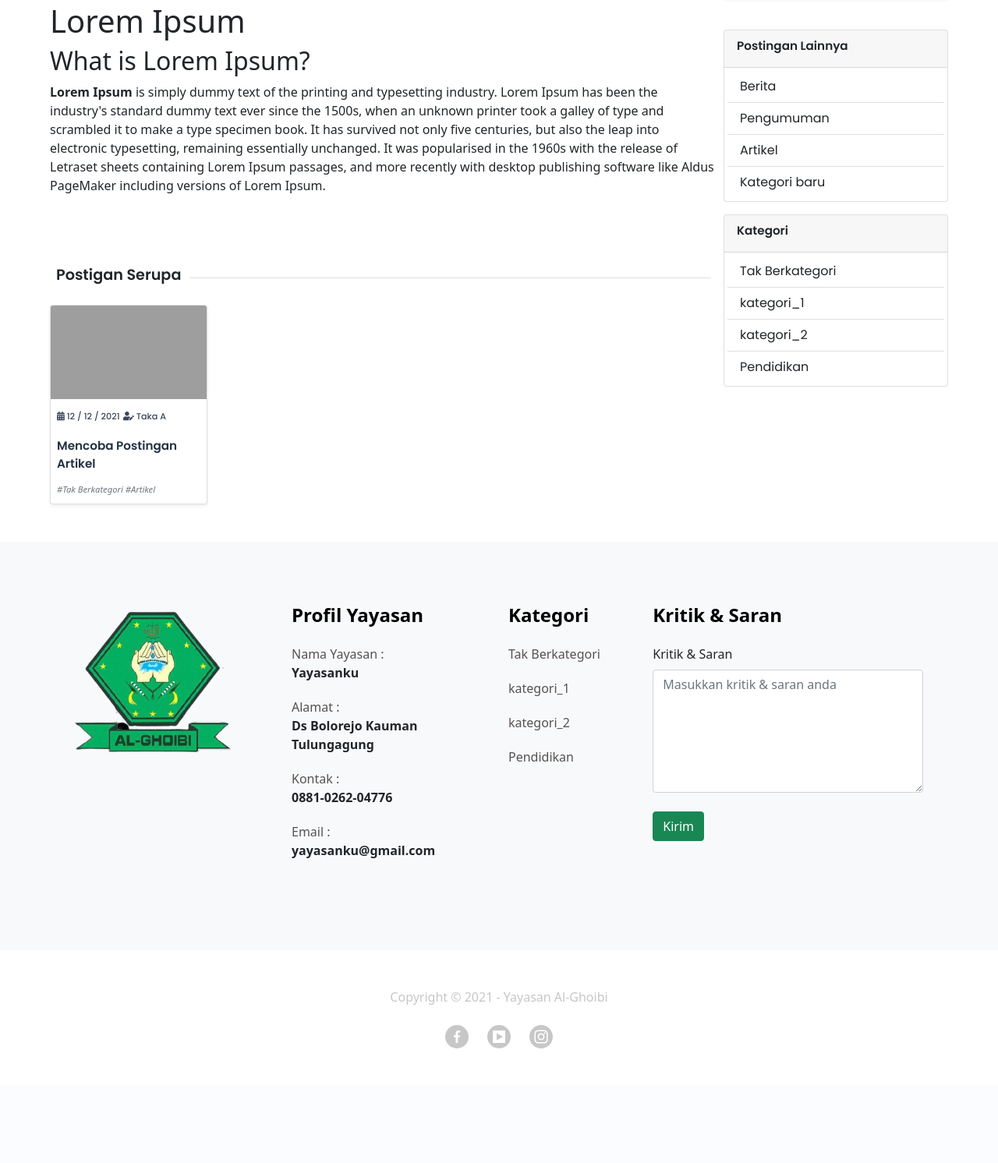
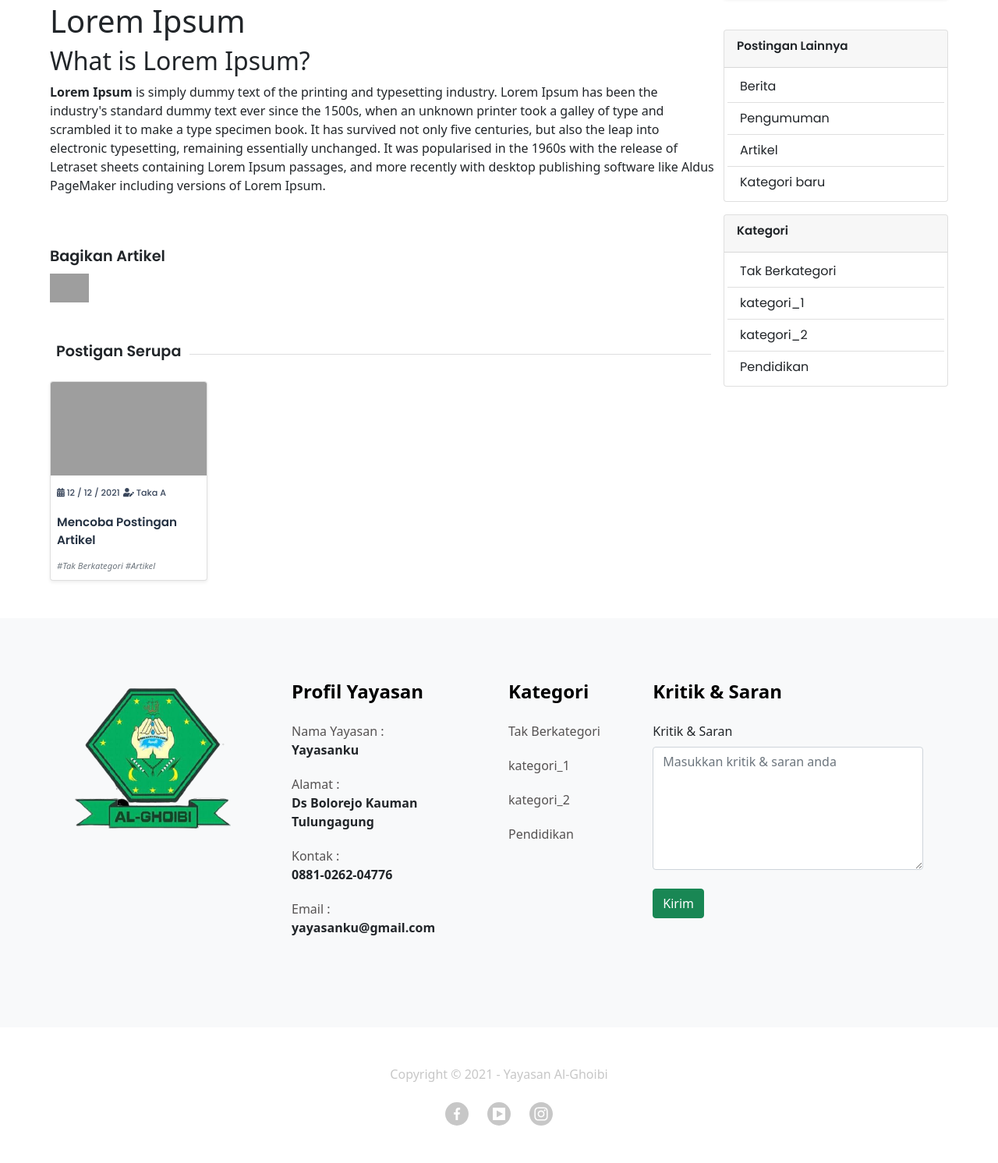
Before and after one commit to yayakyogi/profile-yayasan, a PHP site: page /detail.php?id=ae23683afa64e04f39252d0bf92363ad in a window 1280 px wide. Shown: the part 599-2091 px from the top of the page at 78% size. Before the commit the page ends 1944 px from the top, so only its background shows below. Run offline with PHP 8.4, Linux system fonts and the light colour scheme; data comes from the database, SQL or seed files in the repository; grey boxes are pictures that could not be loaded.

Commit message:
fix share to whatsapp

```diff
--- a/detail.php
+++ b/detail.php
@@ -27,9 +27,24 @@
   $query_category = "SELECT * FROM tb_post WHERE category='$category'";
   $sql_category = mysqli_query($conn,$query_category);
 
-  headerIndex();
 ?>
-
+<!DOCTYPE html>
+  <html lang="en">
+  <head>
+    <meta charset="UTF-8">
+    <meta http-equiv="X-UA-Compatible" content="IE=edge">
+    <meta name="viewport" content="width=device-width, initial-scale=1.0">
+    <link rel="stylesheet" href="./public/bootstrap-5.0.2/dist/css/bootstrap.min.css"/>
+    <meta property="og:title" content="<?php echo $data['title']?>" />
+    <meta property="og:description" content="<?php echo date("d / m / Y", strtotime($data['created_at'])); echo ' -'; echo $data['author']?>" />
+    <meta property="og:url" content="https://al-ghoibi.id/detail.php?id=<?php echo $data['id']?>" />
+    <meta property="og:image" content="https://al-ghoibi.id/public/img_cover/<?php echo $data['img_cover']?>" />
+    <link rel="stylesheet" href="./public/css/style.css"/>
+    <link rel="icon" href="./public/img/logo.png" type="image/icon type">
+    <link href="https://unpkg.com/aos@2.3.1/dist/aos.css" rel="stylesheet">
+    <script src="https://cdnjs.cloudflare.com/ajax/libs/font-awesome/5.15.3/js/all.min.js"crossorigin="anonymous"></script>
+    <title>AL GHOIBI</title>
+  </head>
 <body>
   <?php navbar() ?>
   <!-- content -->
@@ -40,7 +55,7 @@
         <div class="col-sm-9 pe-2">
 
           <!-- content-detail -->
-          <h4 class="mb-4" data-aos="fade-up">Detail Postingan</h4>
+          <h4 class="mb-4" data-aos="fade-up">Detail Postingan</h2>
           <img src="./public/img_cover/<?php echo $data['img_cover'] ?>" class="img-fluid rounded" data-aos="fade-up" data-aos-duration="1200"/>
           <h1 class="mt-3 fs-2" data-aos="fade-up" data-aos-duration="1300"><?php echo $data['title'] ?></h1>
           <p class="upload px-2" data-aos="fade-up" data-aos-duration="1400">
@@ -56,7 +71,12 @@
           <?php } ?>
           <!-- ./content-detail -->
 
-          </br>
+          </br></br>
+          <div data-aos="fade-up" data-aos-duration="1300">
+              <h5 >Bagikan Artikel</h5>
+              <a href="whatsapp://send?text=Baca%20detail%20beritanya%20pada%20link%20dibawah%20ini%0Ahttps://al-ghoibi.id/detail.php?id=<?php echo $data['id']?>"><img src="https://www.freeiconspng.com/uploads/logo-whatsapp-png-image-2.png" width="50" alt="Logo Whatsapp PNG Image" /></a>
+          </div>
+
 
           <!-- post same -->
           <div class="d-flex justify-content-start align-items-center mt-5 mb-3 px-2" data-aos="fade-up" data-aos-duration="1500">
```
